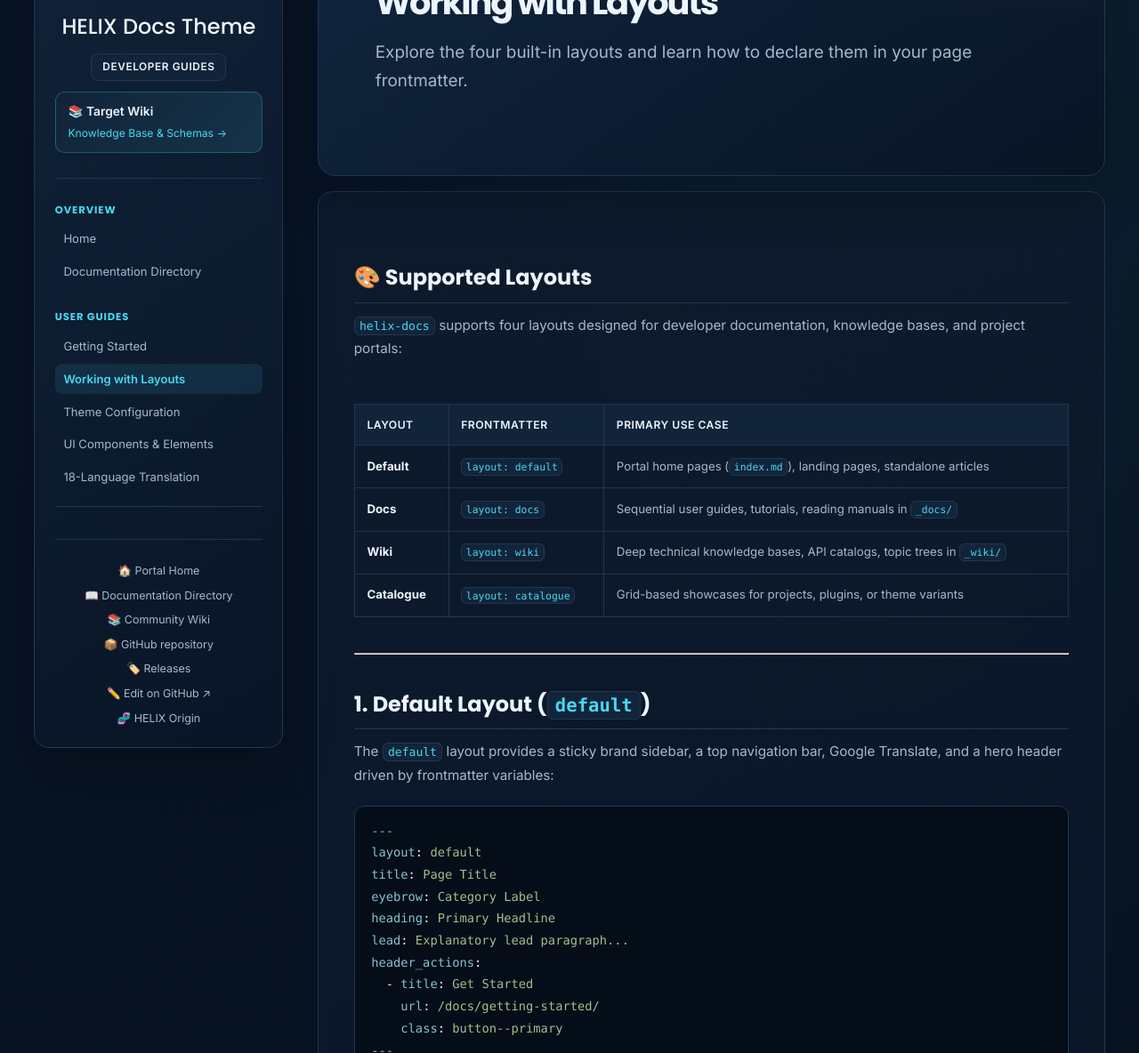
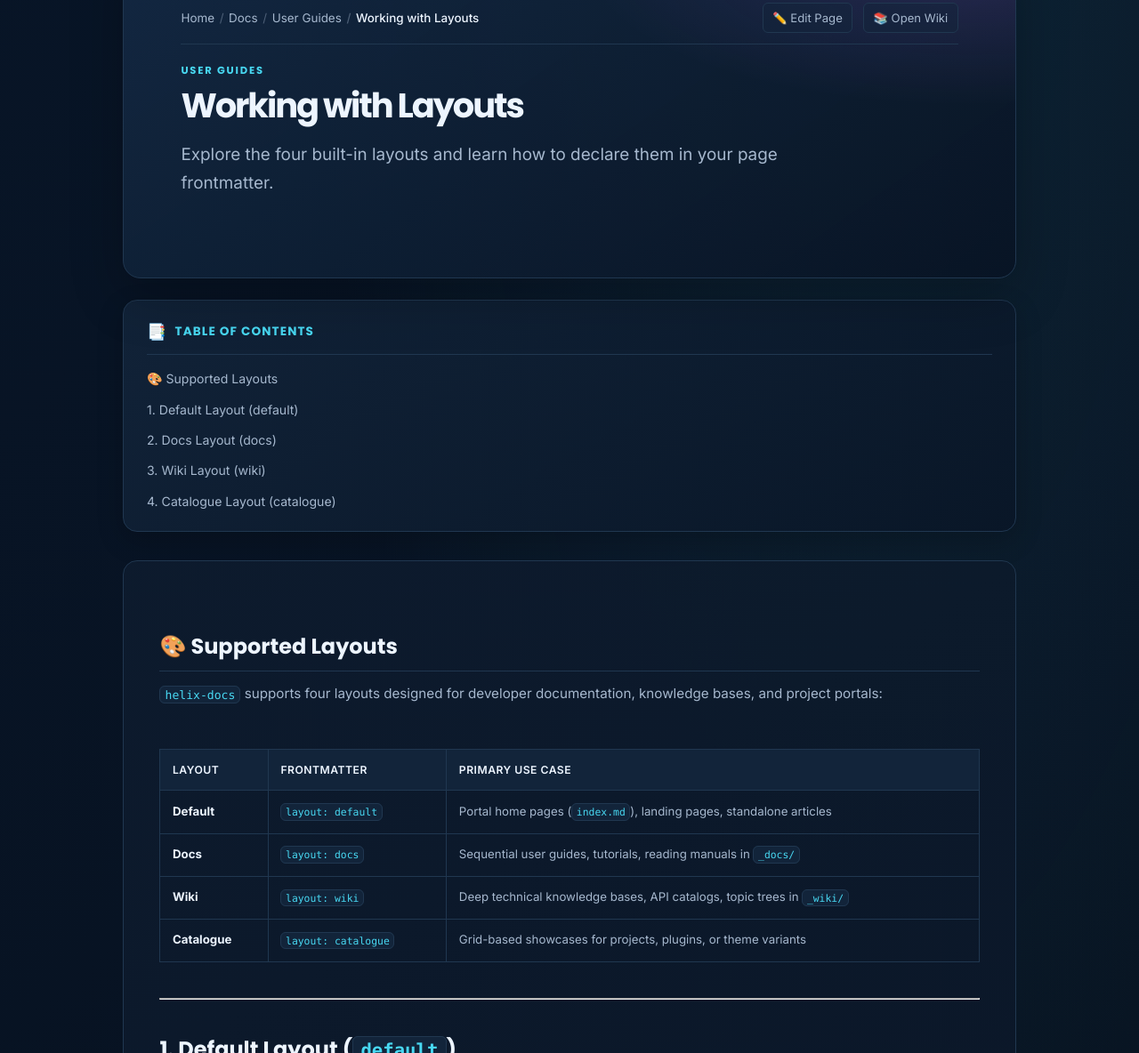
Before and after one commit to HELIX-Origin/helix-docs, a Jekyll site: the page built from _docs/layouts.md, in a window 1280 px wide and 1400 px high, cut to the strip 216-1400 px from the top of the window. Shown: the whole strip at 89% size. Built offline with Jekyll 4.4.1, drawn with Linux system fonts in a browser that asks for light colours; some of the changed text lies outside the part shown.

Commit message:
Refactor docs layout: remove left sidebar in favor of in-page Table of Contents

````diff
--- a/_docs/layouts.md
+++ b/_docs/layouts.md
@@ -41,11 +41,13 @@ header_actions:
 
 ## 2. Docs Layout (`docs`)
 
-The `docs` layout is optimized for reading sequential documentation:
-- Breadcrumb navigation path
-- Section grouping from `_data/navigation.yml`
-- Reading navigation pager (**← Previous** and **Next →**)
-- Edit on GitHub link
+The `docs` layout is an uncluttered, reading-focused layout designed for guides and tutorials:
+- **No Left Sidebar**: Clean, full-width single-column reading space without redundant directory sidebars.
+- **In-Page Table of Contents**: Automatically scans and generates anchor links for all `h2` and `h3` headings in the article.
+- **Top Brand & Navigation Bar**: Integrated brand logo, site navigation, and Google Translate control.
+- **Breadcrumb Navigation**: Clear path trail linking back to Home, Docs, and section.
+- **Reading Pager Cards**: Interactive **← Previous Guide** and **Next Guide →** cards for sequential reading.
+- **Edit on GitHub**: Direct link to edit the source Markdown file.
 
 ```markdown
 ---
--- a/_layouts/docs.html
+++ b/_layouts/docs.html
@@ -50,10 +50,11 @@
     <a class="skip-link" href="#main">Skip to content</a>
     <div class="site-shell site-shell--docs docs-layout">
 
-      <aside class="sidebar docs-sidebar" aria-label="Documentation navigation sidebar">
-        <a class="brand docs-brand" href="{{ '/' | relative_url }}" aria-label="{{ site.title | escape }} documentation home">
-          <span class="brand__mark" aria-hidden="true">
-            <img src="{{ brand_logo }}" alt="" width="150" height="150">
+      <header class="docs-site-header">
+        <div class="docs-site-header-inner">
+          <a class="brand-inline" href="{{ '/' | relative_url }}" aria-label="{{ site.title | escape }} home">
+            <span class="brand__mark brand__mark--sm" aria-hidden="true">
+              <img src="{{ brand_logo }}" alt="" width="36" height="36">
             </span>
             <span>
               <strong>{{ site.title | default: "HELIX Origin" }}</strong>
@@ -61,79 +62,6 @@
             </span>
           </a>
 
-        {%- if site.wiki or site.collections.wiki -%}
-        <div class="docs-wiki-banner">
-          <a href="{{ '/wiki/' | relative_url }}" class="docs-wiki-banner-link">
-            <span>📚 Target Wiki</span>
-            <small>Knowledge Base & Schemas →</small>
-          </a>
-        </div>
-        {%- endif -%}
-
-        <div class="separator" aria-hidden="true"></div>
-
-        {%- if site.data.navigation %}
-        <nav class="docs-nav" aria-label="Documentation sections">
-          {%- for group in site.data.navigation %}
-          {%- unless group.section == "Community Wiki" or group.section contains "Wiki" %}
-          {%- if group.pages.size > 0 %}
-          <div class="docs-nav-group">
-            <h2 class="docs-nav-heading">{{ group.section }}</h2>
-            <ul>
-              {%- for entry in group.pages %}
-              {%- assign entry_doc = all_site_docs | where: "path", entry.path | first -%}
-              {%- if entry_doc == nil -%}
-                {%- for d in all_site_docs -%}
-                  {%- if d.path == entry.path or d.relative_path == entry.path or d.url == entry.path or d.url == entry.url -%}
-                    {%- assign entry_doc = d -%}
-                    {%- break -%}
-                  {%- endif -%}
-                {%- endfor -%}
-              {%- endif -%}
-              {%- if entry_doc -%}
-                {%- assign entry_url = entry_doc.url | relative_url -%}
-              {%- elsif entry.url -%}
-                {%- assign entry_url = entry.url | relative_url -%}
-              {%- elsif entry.path -%}
-                {%- assign entry_url = entry.path | remove: ".md" | remove_first: "_" | prepend: "/" | relative_url -%}
-              {%- else -%}
-                {%- assign entry_url = "#" -%}
-              {%- endif -%}
-              {%- assign is_active = false -%}
-              {%- if entry.path == page.path or entry_url == page.url or (entry_doc and page.url == entry_doc.url) -%}
-                {%- assign is_active = true -%}
-              {%- endif -%}
-              <li><a href="{{ entry_url }}"{% if is_active %} class="active" aria-current="page"{% endif %}>{{ entry.title | escape }}</a></li>
-              {%- endfor %}
-            </ul>
-          </div>
-          {%- endif %}
-          {%- endunless %}
-          {%- endfor %}
-        </nav>
-
-        <div class="separator" aria-hidden="true"></div>
-        {%- endif %}
-
-        <div class="sidebar__footer docs-sidebar__footer">
-          <a href="{{ '/' | relative_url }}">🏠 Portal Home</a>
-          {%- if site.docs or site.collections.docs -%}
-          <a href="{{ '/docs/' | relative_url }}">📖 Documentation Directory</a>
-          {%- endif -%}
-          {%- if site.wiki or site.collections.wiki -%}
-          <a href="{{ '/wiki/' | relative_url }}">📚 Community Wiki</a>
-          {%- endif -%}
-          {%- if repo_slug -%}
-          <a href="https://github.com/{{ repo_slug }}">📦 GitHub repository</a>
-          <a href="https://github.com/{{ repo_slug }}/releases">🏷️ Releases</a>
-          <a href="https://github.com/{{ repo_slug }}/blob/main/{{ edit_path }}">✏️ Edit on GitHub ↗</a>
-          {%- endif -%}
-          <a href="https://helix-origin.github.io/">🧬 HELIX Origin</a>
-        </div>
-      </aside>
-
-      <main id="main" class="main-content docs-main">
-        <header class="page-header docs-header">
           <nav class="navbar docs-navbar" aria-label="Main documentation navigation">
             <ul class="navbar-list">
               <li><a class="navbar-link" href="{{ '/' | relative_url }}">Home</a></li>
@@ -147,7 +75,11 @@
             </ul>
             {% include translate-control.html %}
           </nav>
+        </div>
+      </header>
 
+      <main id="main" class="main-content docs-main">
+        <header class="page-header docs-header">
           <div class="docs-header-top">
             <nav class="docs-breadcrumbs" aria-label="Breadcrumb navigation">
               <ol class="breadcrumb-list">
@@ -164,7 +96,7 @@
               {%- if repo_slug -%}
               <a href="https://github.com/{{ repo_slug }}/blob/main/{{ edit_path }}" class="docs-action-link" target="_blank" rel="noopener">✏️ Edit Page</a>
               {%- endif -%}
-              {%- if site.collections.wiki -%}
+              {%- if site.wiki or site.collections.wiki -%}
               <a href="{{ '/wiki/' | relative_url }}" class="docs-action-link">📚 Open Wiki</a>
               {%- endif -%}
             </div>
@@ -179,6 +111,15 @@
           </div>
         </header>
 
+        <!-- In-Page Table of Contents -->
+        <nav class="in-page-toc" id="in-page-toc" aria-label="Table of contents">
+          <div class="in-page-toc-header">
+            <span class="in-page-toc-icon" aria-hidden="true">📑</span>
+            <span class="in-page-toc-title">Table of Contents</span>
+          </div>
+          <ul class="in-page-toc-list" id="in-page-toc-list"></ul>
+        </nav>
+
         <article class="doc-section docs-content documentation-content">
           {{ content }}
         </article>
@@ -189,7 +130,7 @@
             {%- assign prev_doc = all_site_docs | where: "path", previous_entry.path | first -%}
             {%- assign prev_url = prev_doc.url | default: previous_entry.path | relative_url -%}
             <a class="doc-pager-card doc-pager-card--prev" href="{{ prev_url }}">
-              <span class="doc-pager-label">← Previous</span>
+              <span class="doc-pager-label">← Previous Guide</span>
               <span class="doc-pager-title">{{ previous_entry.title }}</span>
             </a>
           {%- else -%}
@@ -200,7 +141,7 @@
             {%- assign next_doc = all_site_docs | where: "path", next_entry.path | first -%}
             {%- assign next_url = next_doc.url | default: next_entry.path | relative_url -%}
             <a class="doc-pager-card doc-pager-card--next" href="{{ next_url }}">
-              <span class="doc-pager-label">Next →</span>
+              <span class="doc-pager-label">Next Guide →</span>
               <span class="doc-pager-title">{{ next_entry.title }}</span>
             </a>
           {%- else -%}
@@ -222,6 +163,33 @@
 
     </div>
     <div id="google_translate_element" class="translation-host" hidden></div>
+    <script>
+      (function() {
+        const content = document.querySelector('.docs-content');
+        const tocList = document.getElementById('in-page-toc-list');
+        const tocContainer = document.getElementById('in-page-toc');
+        if (!content || !tocList || !tocContainer) return;
+
+        const headings = content.querySelectorAll('h2, h3');
+        if (headings.length === 0) {
+          tocContainer.style.display = 'none';
+          return;
+        }
+
+        headings.forEach(function(h, index) {
+          if (!h.id) {
+            h.id = 'section-' + (index + 1);
+          }
+          const li = document.createElement('li');
+          li.className = 'in-page-toc-item in-page-toc-item--' + h.tagName.toLowerCase();
+          const a = document.createElement('a');
+          a.href = '#' + h.id;
+          a.textContent = h.textContent.replace(/^[#\s]+/, '').trim();
+          li.appendChild(a);
+          tocList.appendChild(li);
+        });
+      })();
+    </script>
     <script type="module" src="{{ '/assets/js/mermaid-init.js' | relative_url }}"></script>
     <script src="{{ '/assets/js/translate.js' | relative_url }}" defer></script>
   </body>
--- a/_sass/_base.scss
+++ b/_sass/_base.scss
@@ -80,7 +80,10 @@ button:focus-visible {
   }
 
   &--docs {
-    width: min(1520px, 100%);
+    display: block;
+    width: min(1080px, 100%);
+    margin: 0 auto;
+    padding: clamp(1rem, 3vw, 2.5rem);
   }
 
   @include mobile {
--- a/_sass/_components.scss
+++ b/_sass/_components.scss
@@ -193,6 +193,85 @@
   vertical-align: middle;
 }
 
+// In-Page Table of Contents (for docs layout)
+.in-page-toc,
+#markdown-toc {
+  margin: 1.5rem 0 2rem;
+  padding: 1.25rem 1.6rem;
+  border: 1px solid var(--line);
+  border-radius: var(--radius);
+  background: linear-gradient(145deg, rgb(18 36 58 / 90%), rgb(9 22 39 / 92%));
+  box-shadow: 0 10px 30px rgb(0 0 0 / 20%);
+}
+
+.in-page-toc-header {
+  display: flex;
+  align-items: center;
+  gap: 0.6rem;
+  margin-bottom: 0.85rem;
+  padding-bottom: 0.6rem;
+  border-bottom: 1px solid var(--line);
+}
+
+.in-page-toc-icon {
+  font-size: 1.1rem;
+}
+
+.in-page-toc-title {
+  font-family: $font-display;
+  font-size: 0.85rem;
+  font-weight: 700;
+  text-transform: uppercase;
+  letter-spacing: 0.08em;
+  color: var(--accent);
+}
+
+.in-page-toc-list,
+#markdown-toc {
+  list-style: none;
+  margin: 0;
+  padding: 0;
+  display: flex;
+  flex-direction: column;
+  gap: 0.45rem;
+}
+
+.in-page-toc-item,
+#markdown-toc li {
+  margin: 0;
+
+  a {
+    display: inline-block;
+    color: var(--muted);
+    font-size: 0.88rem;
+    line-height: 1.5;
+    text-decoration: none;
+    transition: color 0.15s ease, transform 0.15s ease;
+
+    &:hover {
+      color: var(--accent);
+      transform: translateX(3px);
+    }
+  }
+
+  &--h3 {
+    padding-left: 1.2rem;
+    position: relative;
+
+    &::before {
+      content: "↳";
+      position: absolute;
+      left: 0.2rem;
+      color: var(--line);
+      font-size: 0.8rem;
+    }
+
+    a {
+      font-size: 0.84rem;
+    }
+  }
+}
+
 // Pager Cards (Previous / Next Article Reading Navigation)
 .pager,
 .doc-pager {
--- a/_sass/_header.scss
+++ b/_sass/_header.scss
@@ -1,6 +1,67 @@
 // ==============================================================================
 // HELIX Docs Theme - Top Navbar, Breadcrumbs & Page Header
 // ==============================================================================
+
+// Docs Site Header (Full-width top navigation replacing left sidebar in docs layout)
+.docs-site-header {
+  margin-bottom: 1.5rem;
+
+  &-inner {
+    display: flex;
+    align-items: center;
+    justify-content: space-between;
+    gap: 1.25rem;
+    flex-wrap: wrap;
+    padding: 0.8rem 1.4rem;
+    border: 1px solid var(--line);
+    border-radius: var(--radius);
+    background: linear-gradient(145deg, rgb(18 36 58 / 94%), rgb(9 22 39 / 96%));
+    box-shadow: var(--shadow);
+  }
+
+  .brand-inline {
+    display: flex;
+    align-items: center;
+    gap: 0.75rem;
+    color: var(--text);
+    text-decoration: none;
+
+    strong {
+      font-size: 1.15rem;
+      font-family: $font-display;
+    }
+
+    .brand__mark--sm {
+      width: 38px;
+      height: 38px;
+      aspect-ratio: 1;
+      display: grid;
+      place-items: center;
+      border-radius: 10px;
+      overflow: hidden;
+      background: var(--panel-raised);
+
+      img {
+        width: 100%;
+        height: 100%;
+        object-fit: contain;
+      }
+    }
+  }
+
+  .navbar {
+    position: static;
+    background: transparent;
+    border: none;
+    box-shadow: none;
+    padding: 0;
+
+    @include desktop {
+      position: static;
+      border-radius: 0;
+    }
+  }
+}
 
 .navbar {
   z-index: 5;
````
Lines whose indentation alone changed are shown as unchanged.
